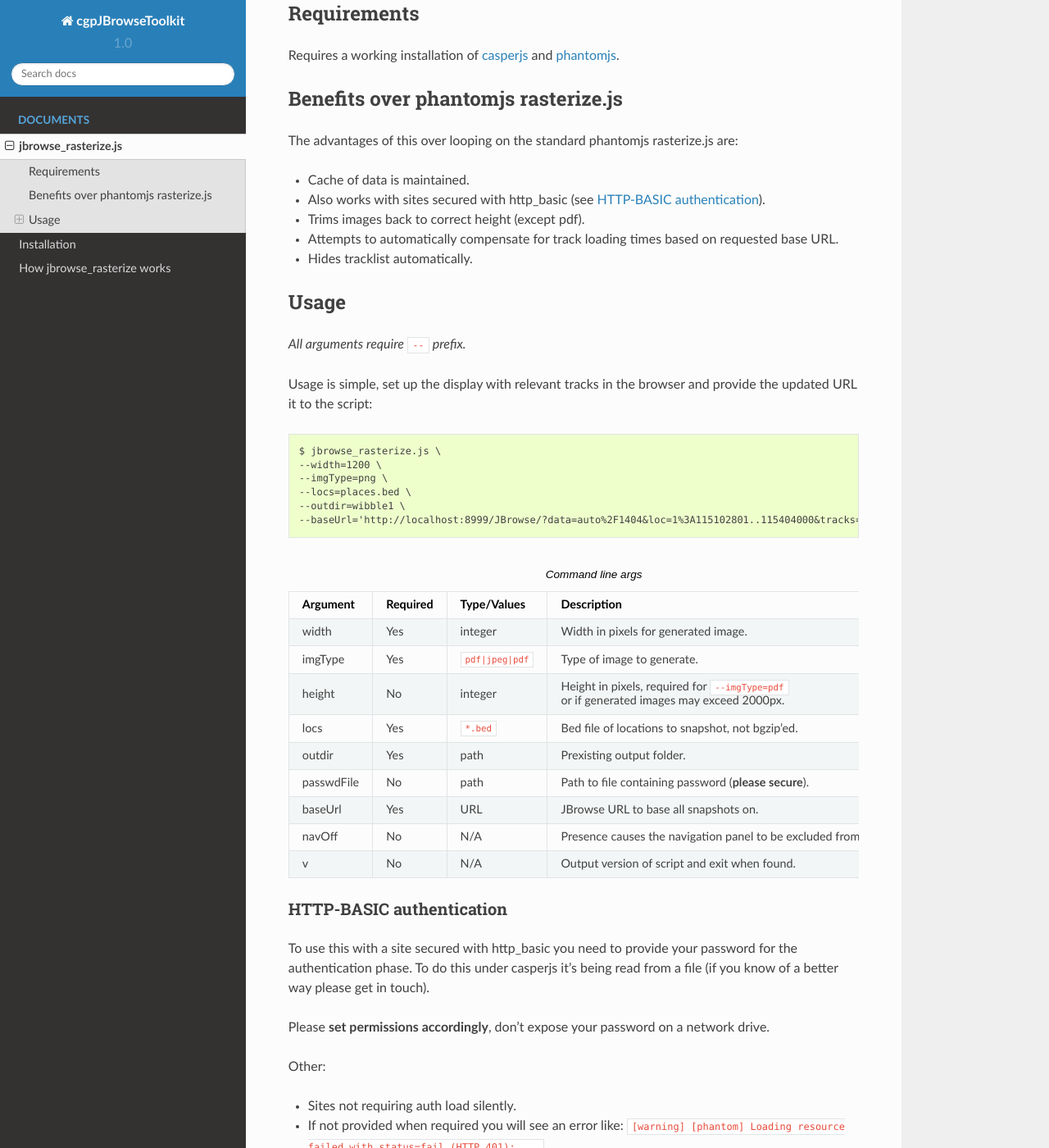
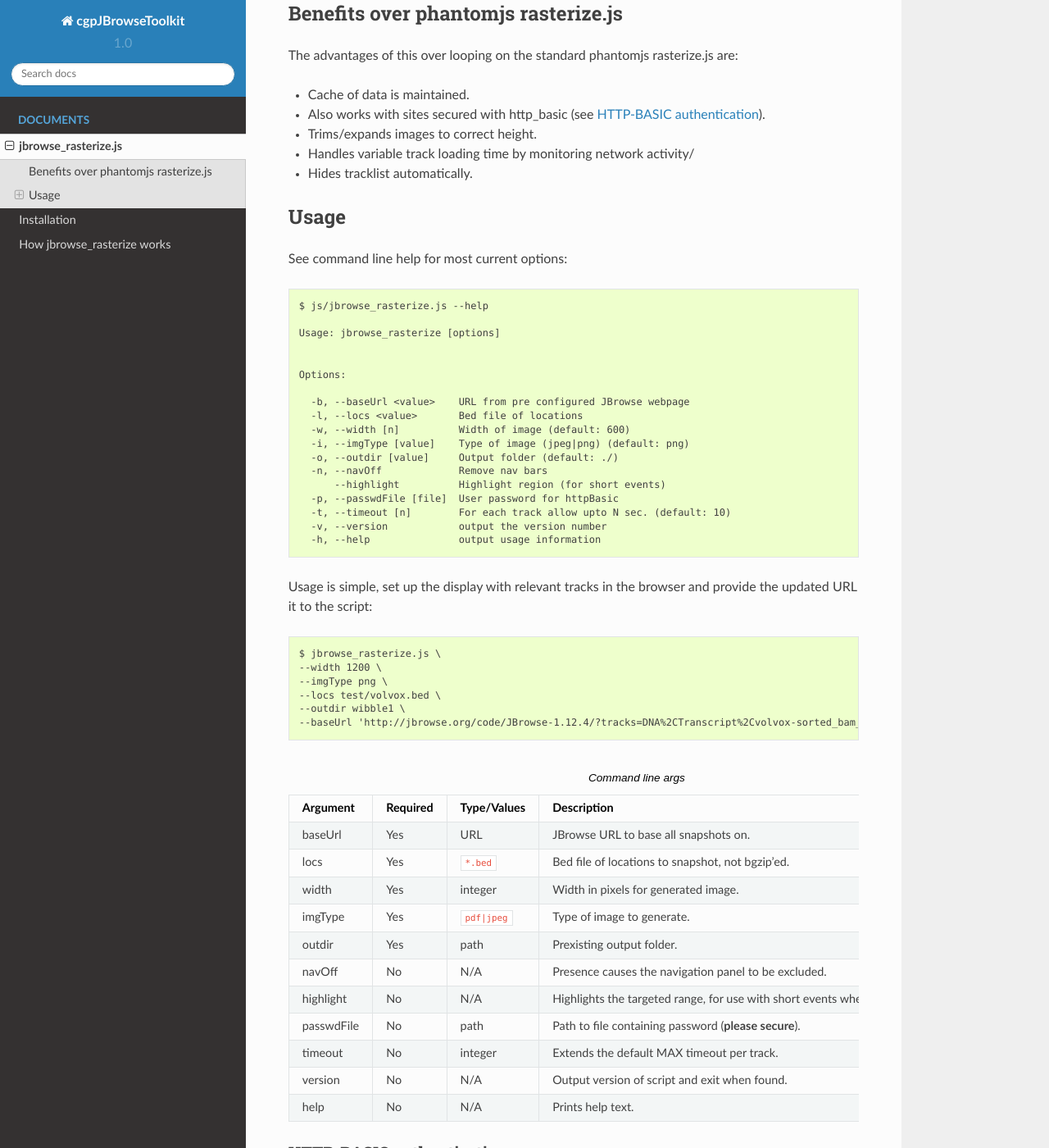
Before and after one commit to cancerit/cgpJBrowseToolkit, a Sphinx documentation site: the page built from docs/source/jbrowse_rasterize.rst, in a window 1280 px wide and 1400 px high, scrolled down 232 px. Shown: the whole window at 82% size. Built offline with Sphinx 7.4.7 and the Read the Docs theme 2.0.0, drawn with Linux system fonts in a browser that asks for light colours; some of the changed text lies outside the part shown.

Commit message:
Mostly documentation but minor items in script

```diff
--- a/docs/source/index.rst
+++ b/docs/source/index.rst
@@ -18,7 +18,7 @@ Welcome to cgpJBrowseToolkit's documentation!
 General
 *******
 
-This project is provides scripts and tools which work with or on [JBrowse](http://jbrowse.org/)
+This project is provides scripts and tools which work with or on `JBrowse <http://jbrowse.org/>`_
 that are considered publicly useful.
 
 .. _other-docs:
--- a/docs/source/installation.rst
+++ b/docs/source/installation.rst
@@ -1,5 +1,11 @@
 Installation
 ============
+
+Requires a working installation of ``node`` with the following npm modules:
+
+* commander
+* puppeteer
+* mkdirp
 
 Installation of ``jbrowse_rasterize`` can be achieved a number of ways but the
 simplest is::
--- a/docs/source/jbrowse_rasterize.rst
+++ b/docs/source/jbrowse_rasterize.rst
@@ -2,12 +2,6 @@ jbrowse_rasterize.js
 ====================
 
 Generate screenshots from your JBrowse instance using the URL and a BED file of locations of interest.
-
-************
-Requirements
-************
-
-Requires a working installation of `casperjs <http://casperjs.org/>`_ and `phantomjs <http://phantomjs.org/>`_.
 
 ************************************
 Benefits over phantomjs rasterize.js
@@ -17,41 +11,61 @@ The advantages of this over looping on the standard phantomjs rasterize.js are:
 
 * Cache of data is maintained.
 * Also works with sites secured with http_basic (see :ref:`http-basic-authentication`).
-* Trims images back to correct height (except pdf).
-* Attempts to automatically compensate for track loading times based on requested base URL.
+* Trims/expands images to correct height.
+* Handles variable track loading time by monitoring network activity/
 * Hides tracklist automatically.
 
 *****
 Usage
 *****
 
-*All arguments require* ``--`` *prefix.*
+See command line help for most current options::
+
+  $ js/jbrowse_rasterize.js --help
+
+  Usage: jbrowse_rasterize [options]
+
+
+  Options:
+
+    -b, --baseUrl <value>    URL from pre configured JBrowse webpage
+    -l, --locs <value>       Bed file of locations
+    -w, --width [n]          Width of image (default: 600)
+    -i, --imgType [value]    Type of image (jpeg|png) (default: png)
+    -o, --outdir [value]     Output folder (default: ./)
+    -n, --navOff             Remove nav bars
+        --highlight          Highlight region (for short events)
+    -p, --passwdFile [file]  User password for httpBasic
+    -t, --timeout [n]        For each track allow upto N sec. (default: 10)
+    -v, --version            output the version number
+    -h, --help               output usage information
 
 Usage is simple, set up the display with relevant tracks in the browser and provide the updated URL it to the script::
 
   $ jbrowse_rasterize.js \
-  --width=1200 \
-  --imgType=png \
-  --locs=places.bed \
-  --outdir=wibble1 \
-  --baseUrl='http://localhost:8999/JBrowse/?data=auto%2F1404&loc=1%3A115102801..115404000&tracks=...'
+  --width 1200 \
+  --imgType png \
+  --locs test/volvox.bed \
+  --outdir wibble1 \
+  --baseUrl 'http://jbrowse.org/code/JBrowse-1.12.4/?tracks=DNA%2CTranscript%2Cvolvox-sorted_bam_coverage%2Cvolvox-sorted_bam&data=sample_data%2Fjson%2Fvolvox'
 
 .. table:: Command line args
 
    ==========   ========  ================  ===================================================
    Argument     Required  Type/Values       Description
    ==========   ========  ================  ===================================================
+   baseUrl      Yes       URL               JBrowse URL to base all snapshots on.
+   locs         Yes       ``*.bed``         Bed file of locations to snapshot, not bgzip'ed.
    width        Yes       integer           Width in pixels for generated image.
-   imgType      Yes       ``pdf|jpeg|pdf``  Type of image to generate.
-   height       No        integer           Height in pixels, required for ``--imgType=pdf`` or
-                                            if generated images may exceed 2000px.
-   locs         Yes       ``*.bed``         Bed file of locations to snapshot, not bgzip'ed.
+   imgType      Yes       ``pdf|jpeg``      Type of image to generate.
    outdir       Yes       path              Prexisting output folder.
+   navOff       No        N/A               Presence causes the navigation panel to be excluded.
+   highlight    No        N/A               Highlights the targeted range, for use with short
+                                            events where JBrowse pads image.
    passwdFile   No        path              Path to file containing password (**please secure**).
-   baseUrl      Yes       URL               JBrowse URL to base all snapshots on.
-   navOff       No        N/A               Presence causes the navigation panel to be excluded
-                                            from image.
-   v            No        N/A               Output version of script and exit when found.
+   timeout      No        integer           Extends the default MAX timeout per track.
+   version      No        N/A               Output version of script and exit when found.
+   help         No        N/A               Prints help text.
    ==========   ========  ================  ===================================================
 
 .. _http-basic-authentication:
@@ -68,11 +82,12 @@ Please **set permissions accordingly**, don't expose your password on a network
 Other:
 
 * Sites not requiring auth load silently.
-* If not provided when required you will see an error like: ``[warning] [phantom] Loading resource failed with status=fail (HTTP 401): ...``.
+* If not provided when required you will see the message::
+  ERROR: Check you connection and if you need to provide a password (http error code: 401)
 
 Tested track types
 ------------------
-All testing carried out under JBrowse 1.12.3 rc1.
+All testing carried out under JBrowse 1.12.3 rc1 onwards.
 
 Functionality of the following tracks has been tested:
 
```
Also changed, not shown: other parts of docs/source/index.rst (+3 -1 lines), CHANGES.md (+17 -8 lines), README.md (+24 -13 lines), docs/source/howItWorks.rst (+10 -1 lines), 1 other file.
